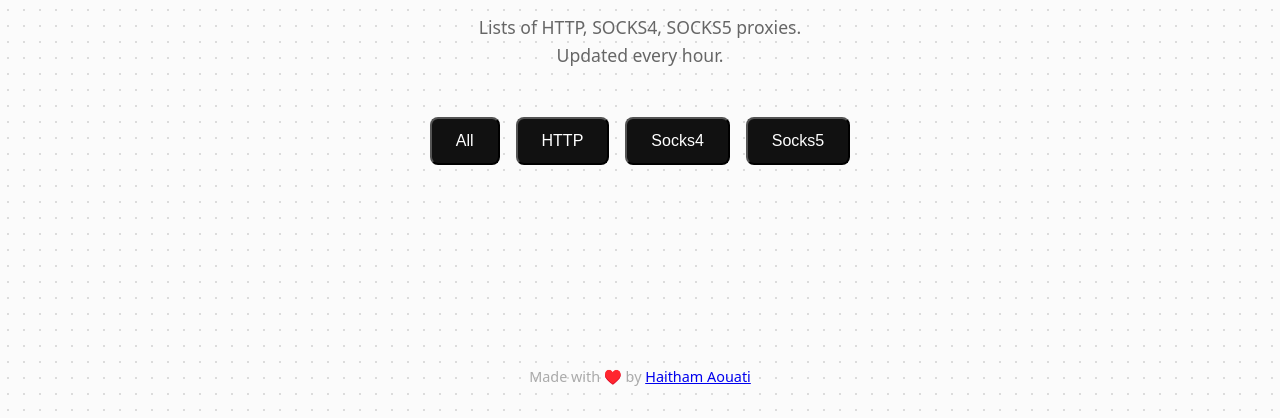
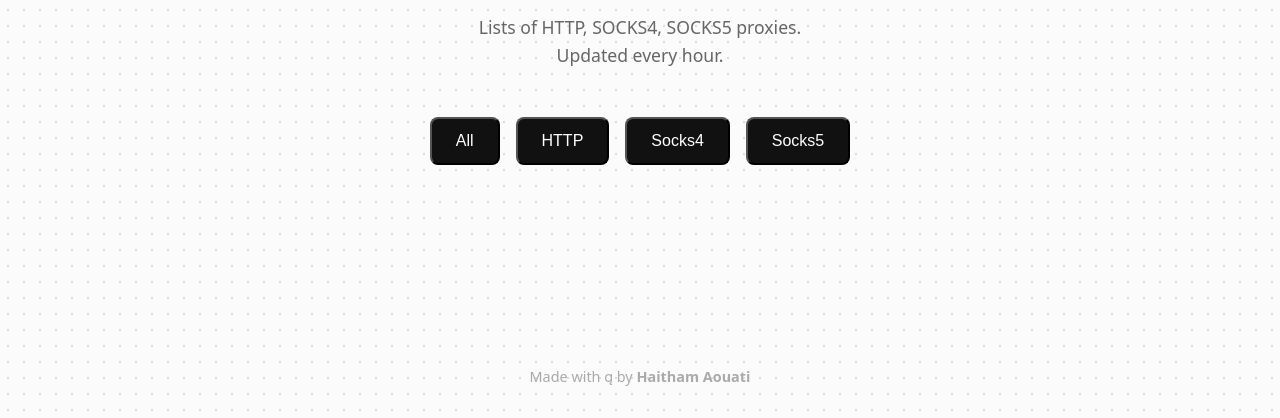
Before and after one commit to haithamaouati/ProxyList, a plain HTML site: page index.html in a window 1280 px wide. Shown: the part 382-800 px from the top of the page. Drawn offline with Linux system fonts and the light colour scheme.

Commit message:
Update index.html

```diff
--- a/index.html
+++ b/index.html
@@ -132,7 +132,7 @@ footer {
 </div>
 
   </main>  <footer>
-    Made with &#x2665;&#xfe0f; by <a href="https://github.com/haithamaouati" target="_blank">Haitham Aouati</a>
+    Made with &#57413; by <b>Haitham Aouati</b>
   </footer>  <script>
     function downloadFile(type) {
       const url = `https://raw.githubusercontent.com/monosans/proxy-list/main/proxies/${type}.txt`;
```
